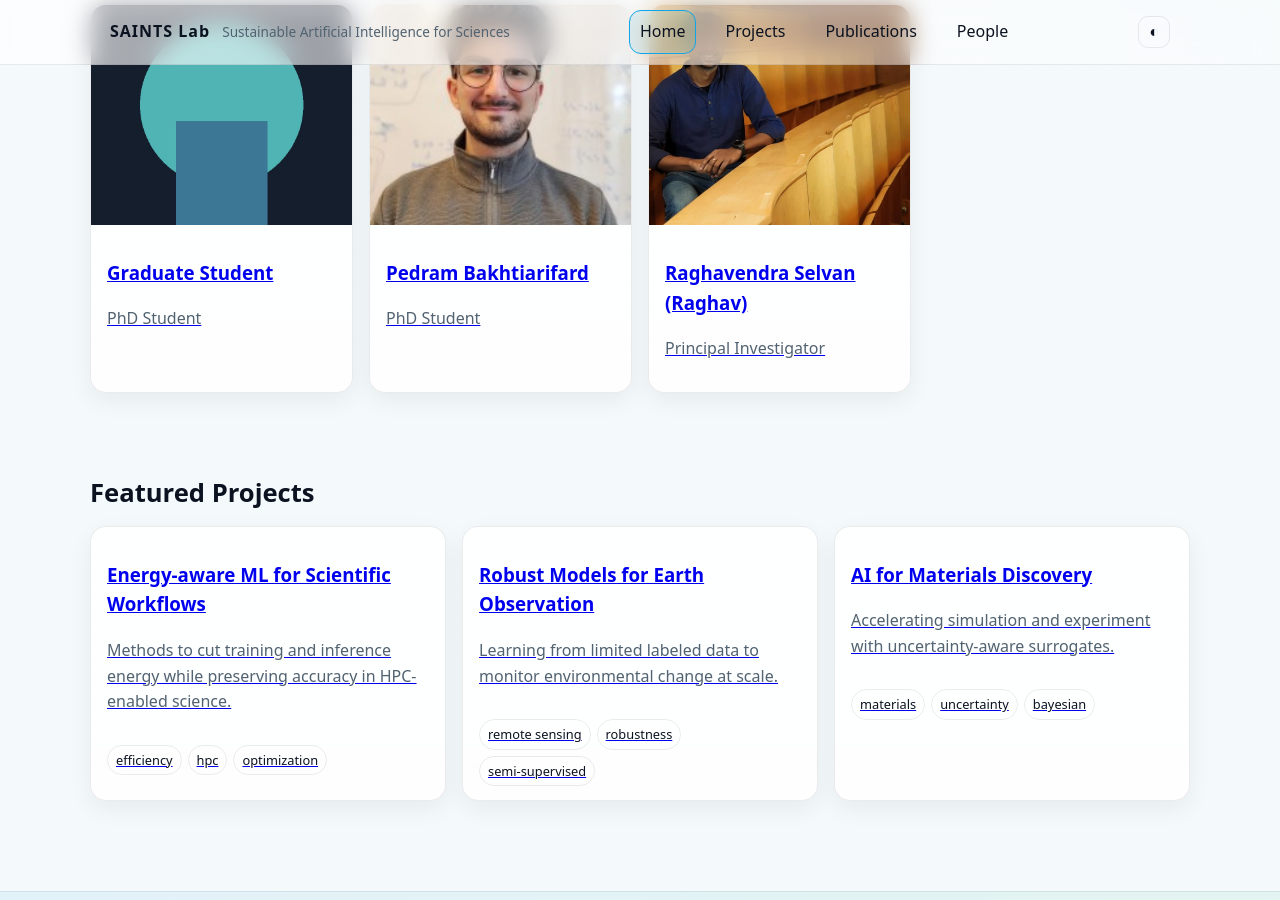
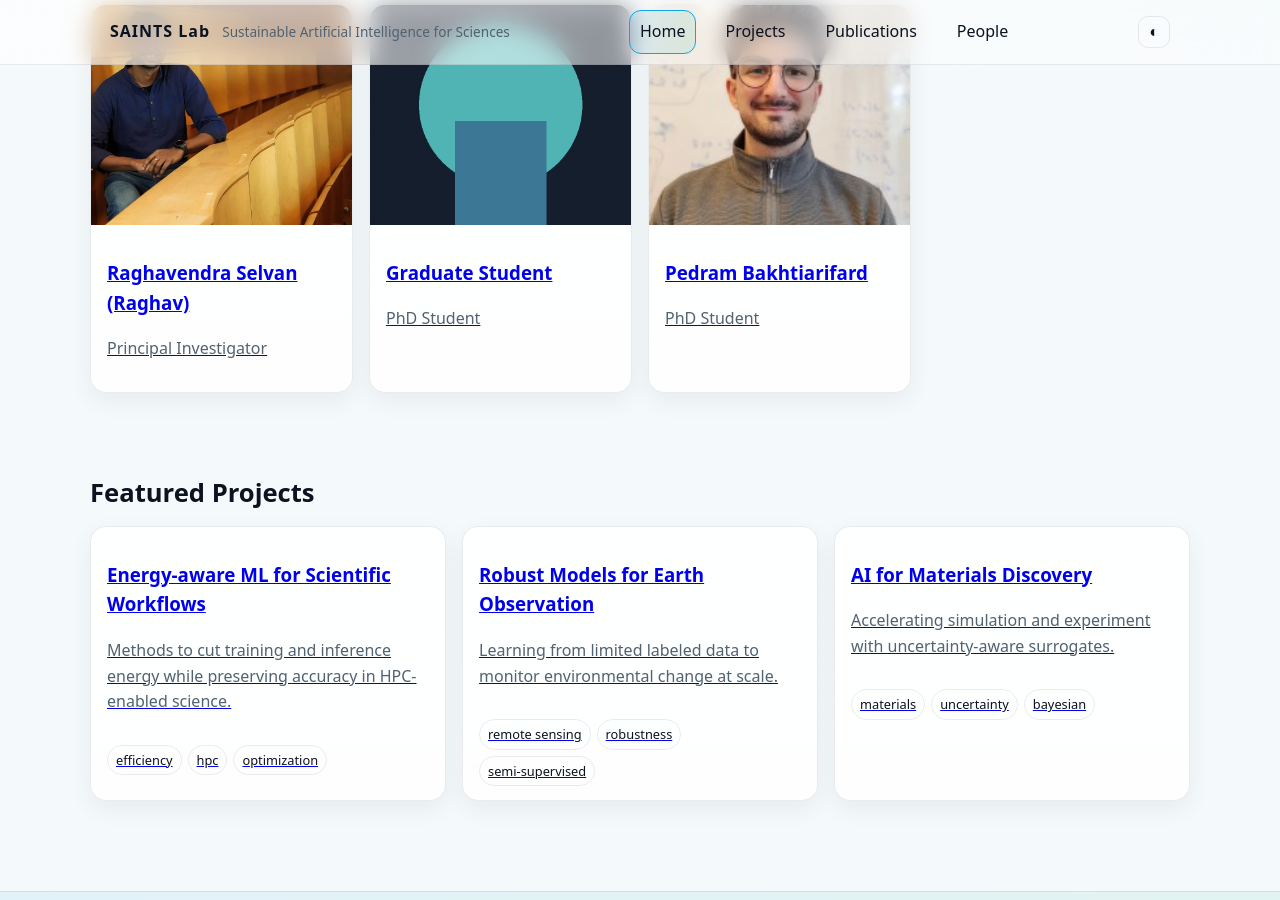
Before and after one commit to saintslab/saintslab.github.io, a Jekyll site: the page built from index.html, in a window 1280 px wide and 900 px high, scrolled down 574 px. Built offline with Jekyll 4.4.1, drawn with Linux system fonts in a browser that asks for light colours.

Commit message:
Update index

```diff
--- a/index.html
+++ b/index.html
@@ -23,7 +23,7 @@ title: Home
 <section id="people" class="section container">
   <h2 class="section-title">People</h2>
   <div class="grid people-grid">
-    {% assign sorted = site.people | sort: 'order' | sort: 'name'  %}
+    {% assign sorted = site.people | sort: 'order' %}
     {% for person in sorted %}
       <a class="card person-teaser" href="{{ person.url }}">
         <div class="avatar">
```
